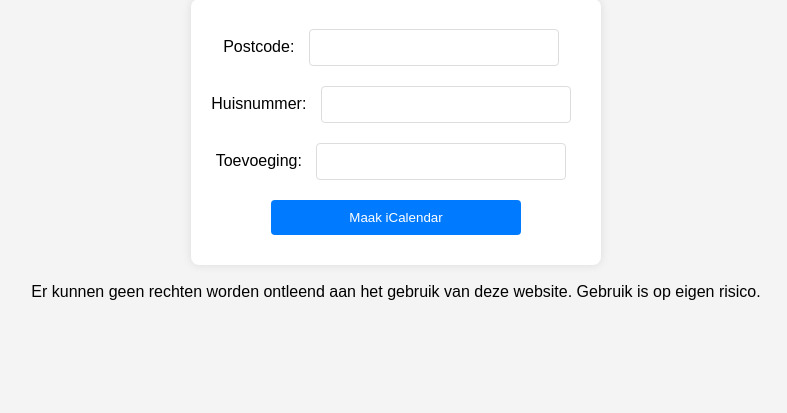
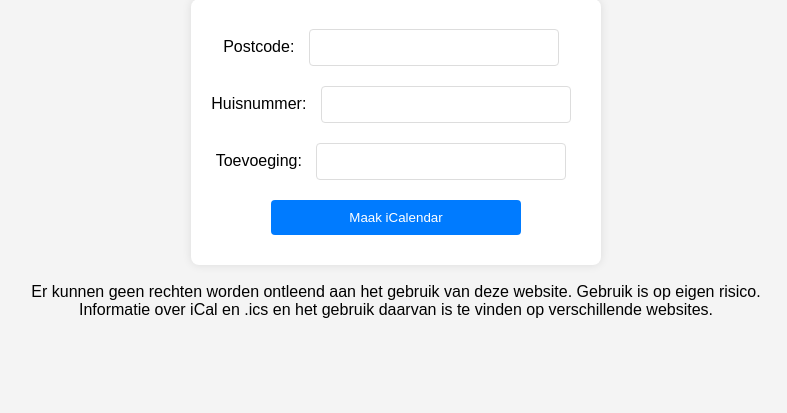
Before and after one commit to Maurice1969DB/afvalstoffendienst, a Flask app: page / in a window 1280 px wide. Shown: the part 245-658 px from the top of the page, without its empty margins (244-1031 px from the left). Run offline with Flask 3, Linux system fonts and the light colour scheme.

Commit message:
Repaired 12

```diff
--- a/templates/index.html
+++ b/templates/index.html
@@ -20,6 +20,8 @@
     </form>
     <br>
     <br>
-    <footer>Er kunnen geen rechten worden ontleend aan het gebruik van deze website. Gebruik is op eigen risico.</footer>
+    <footer>Er kunnen geen rechten worden ontleend aan het gebruik van deze website. Gebruik is op eigen risico.<br>
+        Informatie over iCal en .ics en het gebruik daarvan is te vinden op verschillende websites.
+    </footer>
 </body>
 </html>
```
